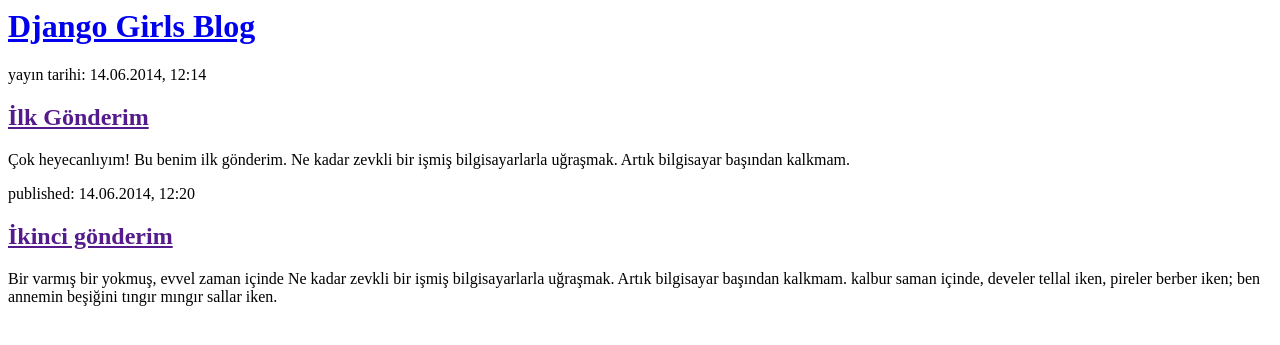
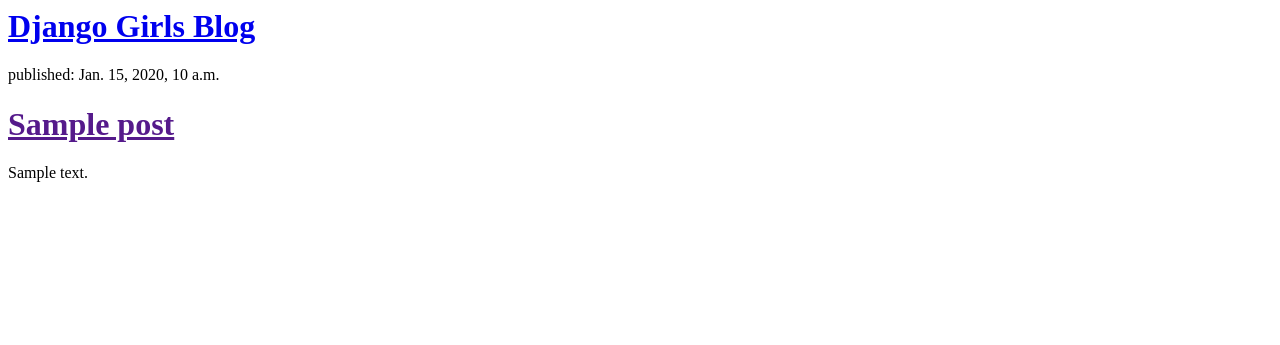
Before and after one commit to iremaydin97/my-first-blog, a Django app: template blog/templates/blog/post_list.html in a window 1280 px wide. Shown: the top 345 px of the page. Run offline with Django 3.2, Linux system fonts and the light colour scheme; the template is opened without the code that fills it: most values are stand-ins (such as "Sample title", 1, 10 or a date in 2020).

Commit message:
Veritabanından gönderileri göstermek için template'ler değiştirildi.

```diff
--- a/blog/templates/blog/post_list.html
+++ b/blog/templates/blog/post_list.html
@@ -6,16 +6,8 @@
         <div>
             <h1><a href="/">Django Girls Blog</a></h1>
         </div>
-        <div>
-            <p>yayın tarihi: 14.06.2014, 12:14</p>
-            <h2><a href="">İlk Gönderim</a></h2>
-            <p>Çok heyecanlıyım! Bu benim ilk gönderim. Ne kadar zevkli bir işmiş bilgisayarlarla uğraşmak. Artık bilgisayar başından kalkmam. </p>
-        </div>
-
-        <div>
-            <p>published: 14.06.2014, 12:20</p>
-            <h2><a href="">İkinci gönderim</a></h2>
-            <p>Bir varmış bir yokmuş, evvel zaman içinde Ne kadar zevkli bir işmiş bilgisayarlarla uğraşmak. Artık bilgisayar başından kalkmam. kalbur saman içinde, develer tellal iken, pireler berber iken; ben annemin beşiğini tıngır mıngır sallar iken.</p>
-        </div>
+        <p>published: {{ post.published_date }}</p>
+    <h1><a href="">{{ post.title }}</a></h1>
+    <p>{{ post.text|linebreaksbr }}</p>
     </body>
 </html>
```
Also changed, not shown: blog/views.py (+7 -1 lines).
